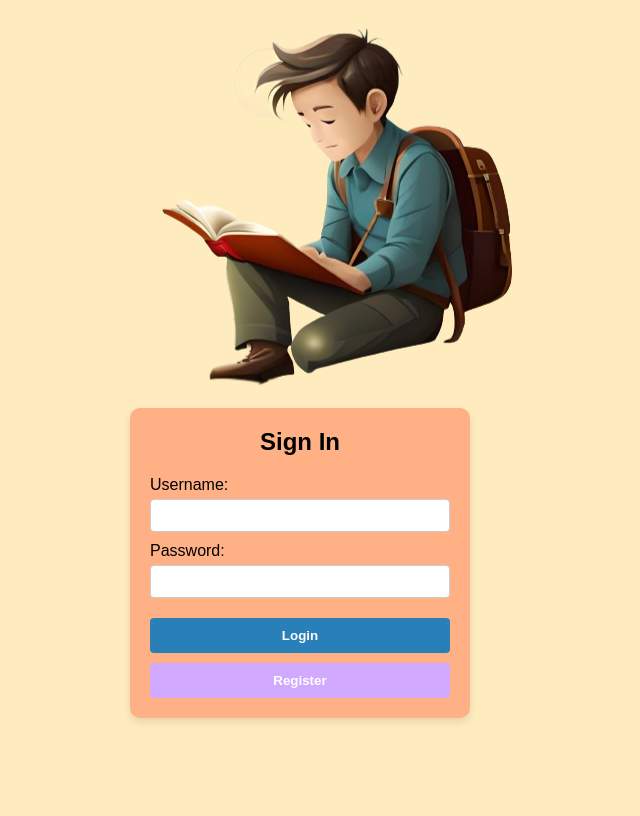
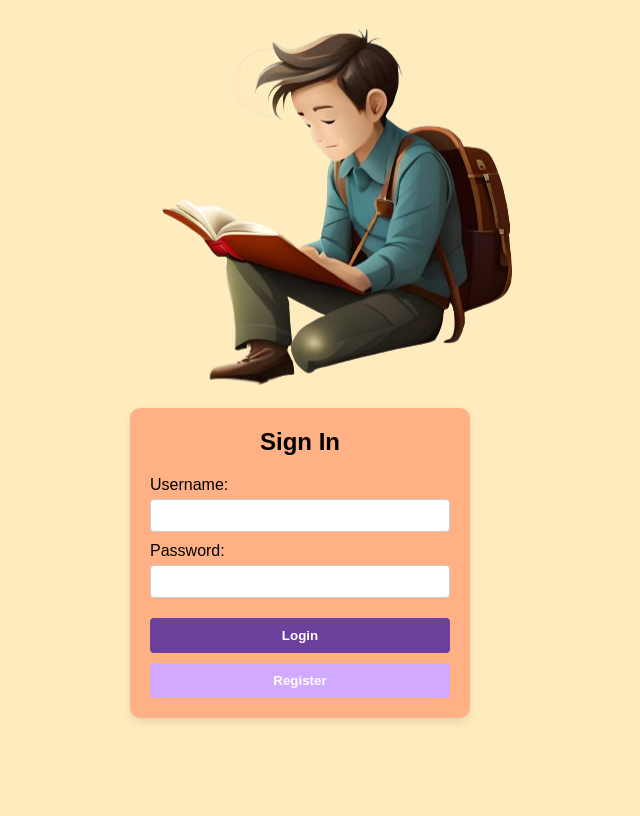
Before and after one commit to bruikey/Shaunslib, a Flask app: page / in a window 1280 px wide, with the pointer over the restyled element. Shown: the whole page, without its empty margins (340-980 px from the left). Run offline with Flask 3, Linux system fonts and the light colour scheme.

Commit message:
#addition

```diff
--- a/static/style.css
+++ b/static/style.css
@@ -79,5 +79,5 @@ body {
 }
 
 .login-section button:hover {
-  background-color: #2980b9;
+  background-color: #6c419e;
 }
```
